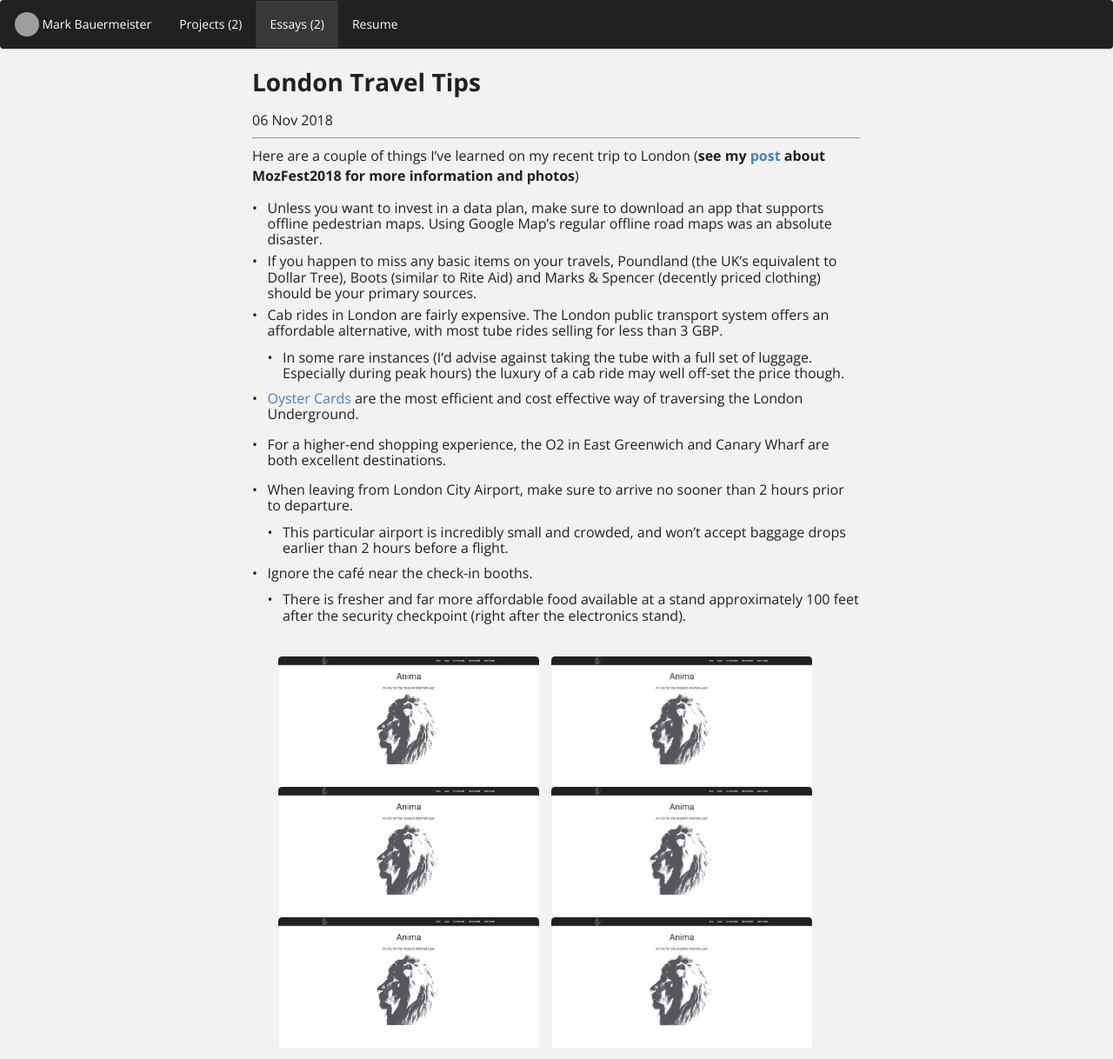
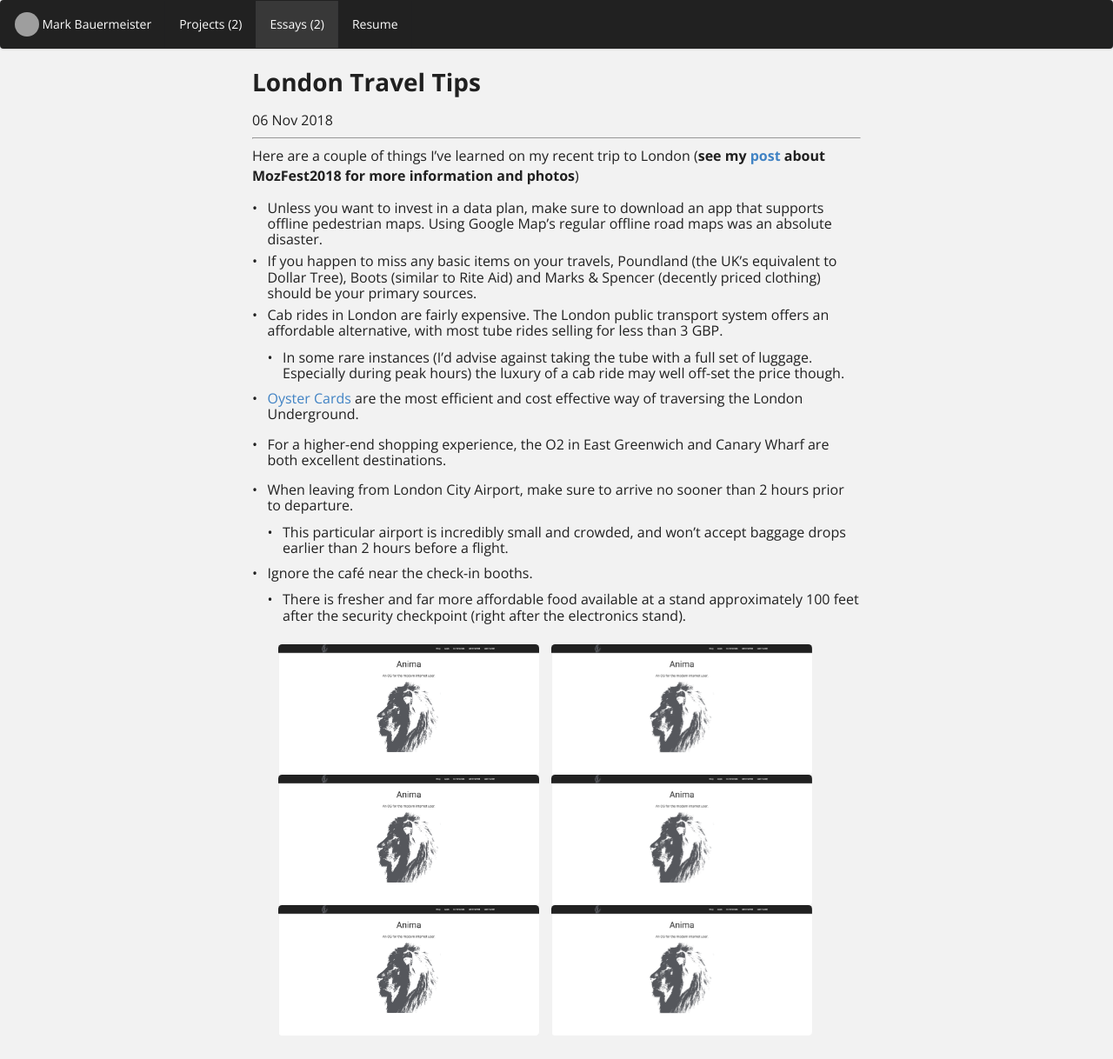
Before and after one commit to Happy-Ferret/Happy-Ferret.github.io, a Jekyll site: the page built from essays/London.md, in a window 1280 px wide. Shown: the whole page at 87% size. Built offline with Jekyll 4.4.1, drawn with Linux system fonts in a browser that asks for light colours; nearby versions of some CDN libraries; a script that is not in the unit is left out; comment, search, counter and statistics services are not loaded; grey boxes are pictures that could not be loaded.

Commit message:
Update stylesheet-customizations.scss
Change photo-gallery to relative positioning, in order to not collide with the comments section.
Might also improve responsiveness.

```diff
--- a/css/stylesheet-customizations.scss
+++ b/css/stylesheet-customizations.scss
@@ -53,8 +53,8 @@
 }
 
 .photo-gallery {
-  position: absolute;
-  right: 25%;
+  position: relative;
+  left: 25%;
   padding-bottom: 1%;
   display: flex;
   width: 50%;
```
